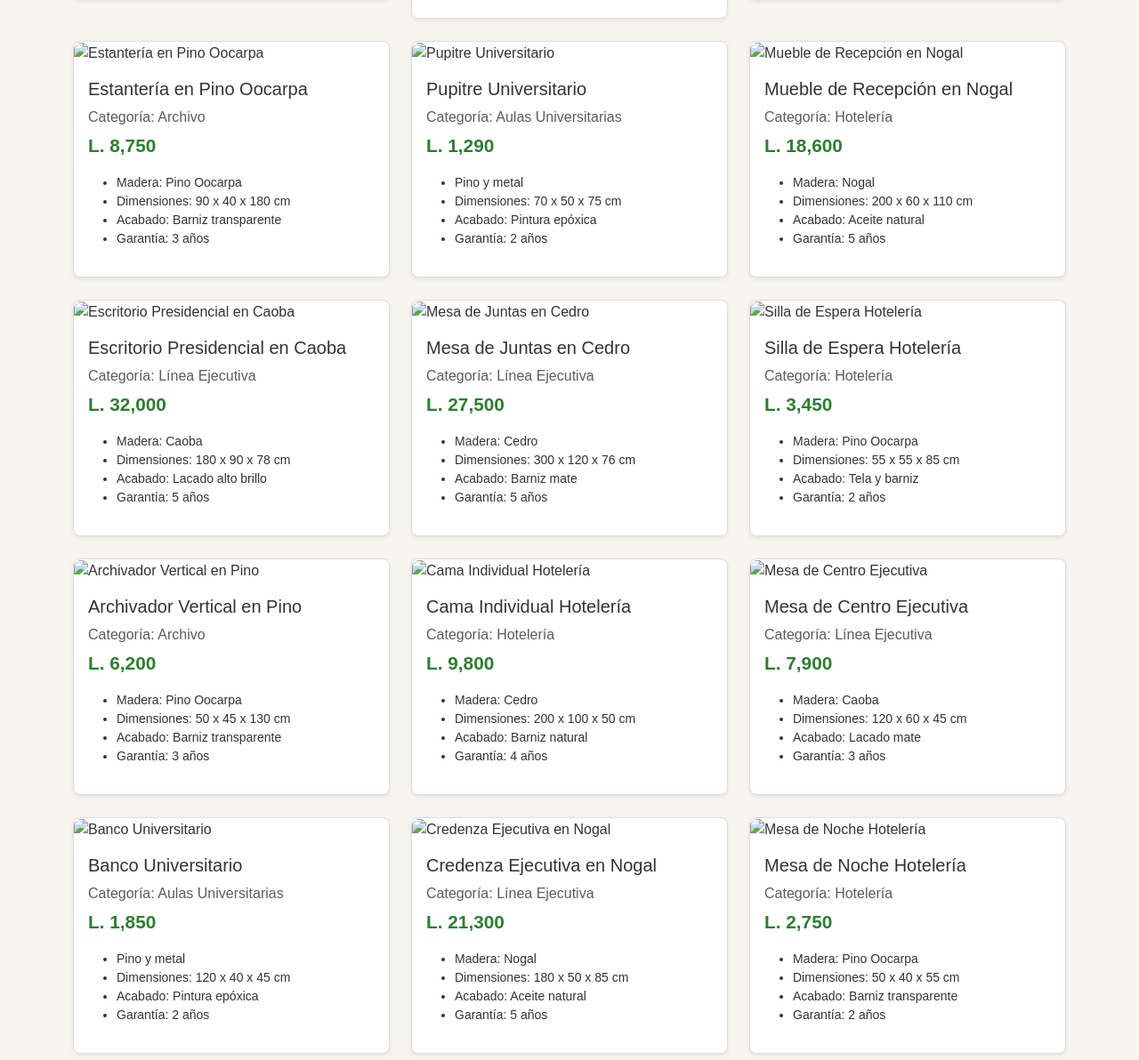
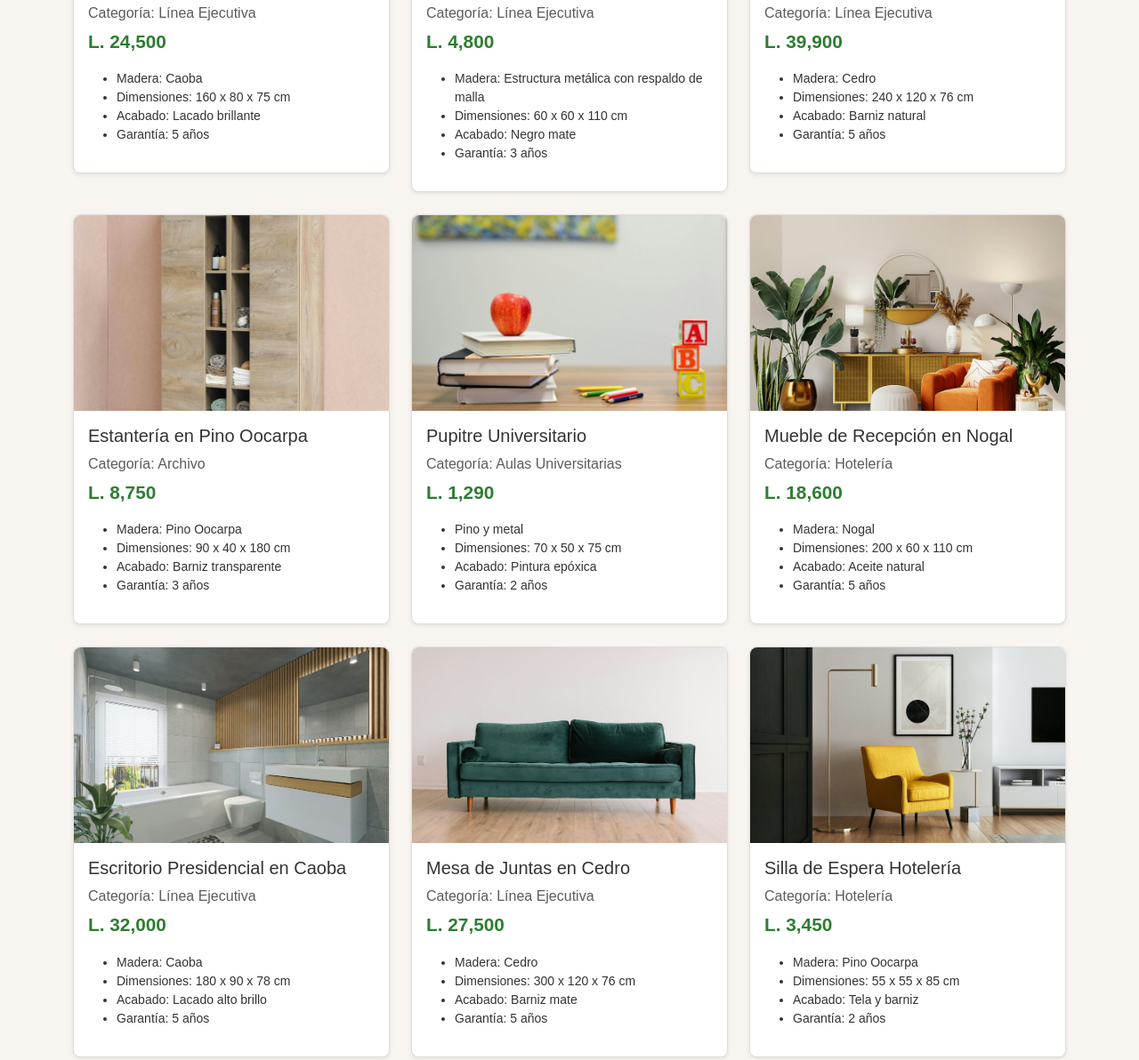
Before and after one commit to JAAO97/EXAMEN_PROGRA_WEB, a plain HTML site: page catalogo.html in a window 1280 px wide. Shown: the part 545-1737 px from the top of the page at 89% size. Drawn offline with nearby package versions, Linux system fonts and the light colour scheme.

Commit message:
Imagenes e catalogo y lotes. Gitignore y referenciado en HTML

```diff
--- a/catalogo.html
+++ b/catalogo.html
@@ -42,7 +42,7 @@
 
             <div class="col-md-4">
                 <div class="card-producto">
-                    <img src="imagenes/escritorio-ejecutivo-caoba.jpg" alt="Escritorio Ejecutivo en Caoba">
+                    <img src="imagenes/catalogo/escritorio_ejecutivo_caoba.jpg" alt="Escritorio Ejecutivo en Caoba">
                     <div class="p-3">
                         <h5>Escritorio Ejecutivo en Caoba</h5>
                         <p class="text-muted mb-1">Categoría: Línea Ejecutiva</p>
@@ -59,7 +59,7 @@
 
         <div class="col-md-4">
             <div class="card-producto">
-                <img src="imagenes/silla-ergonomica.jpg" alt="Silla Operativa Ergonómica">
+                <img src="imagenes/catalogo/silla_operativa_ergonomica.jpg" alt="Silla Operativa Ergonómica">
                 <div class="p-3">
                     <h5>Silla Operativa Ergonómica</h5>
                     <p class="text-muted mb-1">Categoría: Línea Ejecutiva</p>
@@ -76,7 +76,7 @@
 
         <div class="col-md-4">
                 <div class="card-producto">
-                    <img src="imagenes/mesa-directorio-cedro.jpg" alt="Mesa de Directorio en Cedro">
+                    <img src="imagenes/catalogo/mesa_directorio_cedro.jpg" alt="Mesa de Directorio en Cedro">
                     <div class="p-3">
                         <h5>Mesa de Directorio en Cedro</h5>
                         <p class="text-muted mb-1">Categoría: Línea Ejecutiva</p>
@@ -93,7 +93,7 @@
 
             <div class="col-md-4">
                 <div class="card-producto">
-                    <img src="imagenes/estanteria-pino-oocarpa.jpg" alt="Estantería en Pino Oocarpa">
+                    <img src="imagenes/catalogo/estanteria_pino_oocarpa.jpg" alt="Estantería en Pino Oocarpa">
                     <div class="p-3">
                         <h5>Estantería en Pino Oocarpa</h5>
                         <p class="text-muted mb-1">Categoría: Archivo</p>
@@ -110,7 +110,7 @@
 
             <div class="col-md-4">
                 <div class="card-producto">
-                    <img src="imagenes/pupitre-universitario.jpg" alt="Pupitre Universitario">
+                    <img src="imagenes/catalogo/pupitre_universitario.jpg" alt="Pupitre Universitario">
                     <div class="p-3">
                         <h5>Pupitre Universitario</h5>
                         <p class="text-muted mb-1">Categoría: Aulas Universitarias</p>
@@ -127,7 +127,7 @@
 
             <div class="col-md-4">
                 <div class="card-producto">
-                    <img src="imagenes/mueble-recepcion-nogal.jpg" alt="Mueble de Recepción en Nogal">
+                    <img src="imagenes/catalogo/mueble_recepcion_nogal.jpg" alt="Mueble de Recepción en Nogal">
                     <div class="p-3">
                         <h5>Mueble de Recepción en Nogal</h5>
                         <p class="text-muted mb-1">Categoría: Hotelería</p>
@@ -144,7 +144,7 @@
 
             <div class="col-md-4">
                 <div class="card-producto">
-                    <img src="imagenes/escritorio-presidencial-caoba.jpg" alt="Escritorio Presidencial en Caoba">
+                    <img src="imagenes/catalogo/escritorio_presidencial_caoba.jpg" alt="Escritorio Presidencial en Caoba">
                     <div class="p-3">
                         <h5>Escritorio Presidencial en Caoba</h5>
                         <p class="text-muted mb-1">Categoría: Línea Ejecutiva</p>
@@ -161,7 +161,7 @@
 
             <div class="col-md-4">
                 <div class="card-producto">
-                    <img src="imagenes/mesa-juntas-cedro.jpg" alt="Mesa de Juntas en Cedro">
+                    <img src="imagenes/catalogo/mesa_juntas_cedro.jpg" alt="Mesa de Juntas en Cedro">
                     <div class="p-3">
                         <h5>Mesa de Juntas en Cedro</h5>
                         <p class="text-muted mb-1">Categoría: Línea Ejecutiva</p>
@@ -178,7 +178,7 @@
 
             <div class="col-md-4">
                 <div class="card-producto">
-                    <img src="imagenes/silla-espera-hoteleria.jpg" alt="Silla de Espera Hotelería">
+                    <img src="imagenes/catalogo/silla_espera_hoteleria.jpg" alt="Silla de Espera Hotelería">
                     <div class="p-3">
                         <h5>Silla de Espera Hotelería</h5>
                         <p class="text-muted mb-1">Categoría: Hotelería</p>
@@ -195,7 +195,7 @@
 
             <div class="col-md-4">
                 <div class="card-producto">
-                    <img src="imagenes/archivador-vertical-pino.jpg" alt="Archivador Vertical en Pino">
+                    <img src="imagenes/catalogo/archivador_vertical_pino.jpg" alt="Archivador Vertical en Pino">
                     <div class="p-3">
                         <h5>Archivador Vertical en Pino</h5>
                         <p class="text-muted mb-1">Categoría: Archivo</p>
@@ -212,7 +212,7 @@
 
             <div class="col-md-4">
                 <div class="card-producto">
-                    <img src="imagenes/cama-individual-hoteleria.jpg" alt="Cama Individual Hotelería">
+                    <img src="imagenes/catalogo/cama_individual_hoteleria.jpg" alt="Cama Individual Hotelería">
                     <div class="p-3">
                         <h5>Cama Individual Hotelería</h5>
                         <p class="text-muted mb-1">Categoría: Hotelería</p>
@@ -229,7 +229,7 @@
 
             <div class="col-md-4">
                 <div class="card-producto">
-                    <img src="imagenes/mesa-centro-ejecutiva.jpg" alt="Mesa de Centro Ejecutiva">
+                    <img src="imagenes/catalogo/mesa_centro_ejecutiva.jpg" alt="Mesa de Centro Ejecutiva">
                     <div class="p-3">
                         <h5>Mesa de Centro Ejecutiva</h5>
                         <p class="text-muted mb-1">Categoría: Línea Ejecutiva</p>
@@ -246,7 +246,7 @@
 
             <div class="col-md-4">
                 <div class="card-producto">
-                    <img src="imagenes/banco-universitario.jpg" alt="Banco Universitario">
+                    <img src="imagenes/catalogo/banco_universitario.jpg" alt="Banco Universitario">
                     <div class="p-3">
                         <h5>Banco Universitario</h5>
                         <p class="text-muted mb-1">Categoría: Aulas Universitarias</p>
@@ -263,7 +263,7 @@
 
             <div class="col-md-4">
                 <div class="card-producto">
-                    <img src="imagenes/credenza-ejecutiva-nogal.jpg" alt="Credenza Ejecutiva en Nogal">
+                    <img src="imagenes/catalogo/credenza_ejecutiva_nogal.jpg" alt="Credenza Ejecutiva en Nogal">
                     <div class="p-3">
                         <h5>Credenza Ejecutiva en Nogal</h5>
                         <p class="text-muted mb-1">Categoría: Línea Ejecutiva</p>
@@ -280,7 +280,7 @@
 
             <div class="col-md-4">
                 <div class="card-producto">
-                    <img src="imagenes/mesa-noche-hoteleria.jpg" alt="Mesa de Noche Hotelería">
+                    <img src="imagenes/catalogo/mesa_noche_hoteleria.jpg" alt="Mesa de Noche Hotelería">
                     <div class="p-3">
                         <h5>Mesa de Noche Hotelería</h5>
                         <p class="text-muted mb-1">Categoría: Hotelería</p>
```
Also changed, not shown: lotes.html (+4 -4 lines), imagenes/catalogo/archivador_vertical_pino.jpg (added), imagenes/catalogo/banco_universitario.jpg (added), imagenes/catalogo/cama_individual_hoteleria.jpg (added), imagenes/catalogo/credenza_ejecutiva_nogal.jpg (added), imagenes/catalogo/escritorio_ejecutivo_caoba.jpg (added), imagenes/catalogo/escritorio_presidencial_caoba.jpg (added), imagenes/catalogo/estanteria_pino_oocarpa.jpg (added), imagenes/catalogo/mesa_centro_ejecutiva.jpg (added), imagenes/catalogo/mesa_directorio_cedro.jpg (added), imagenes/catalogo/mesa_juntas_cedro.jpg (added), imagenes/catalogo/mesa_noche_hoteleria.jpg (added), imagenes/catalogo/mueble_recepcion_nogal.jpg (added), imagenes/catalogo/pupitre_universitario.jpg (added), 3 more files, 1 other file.
